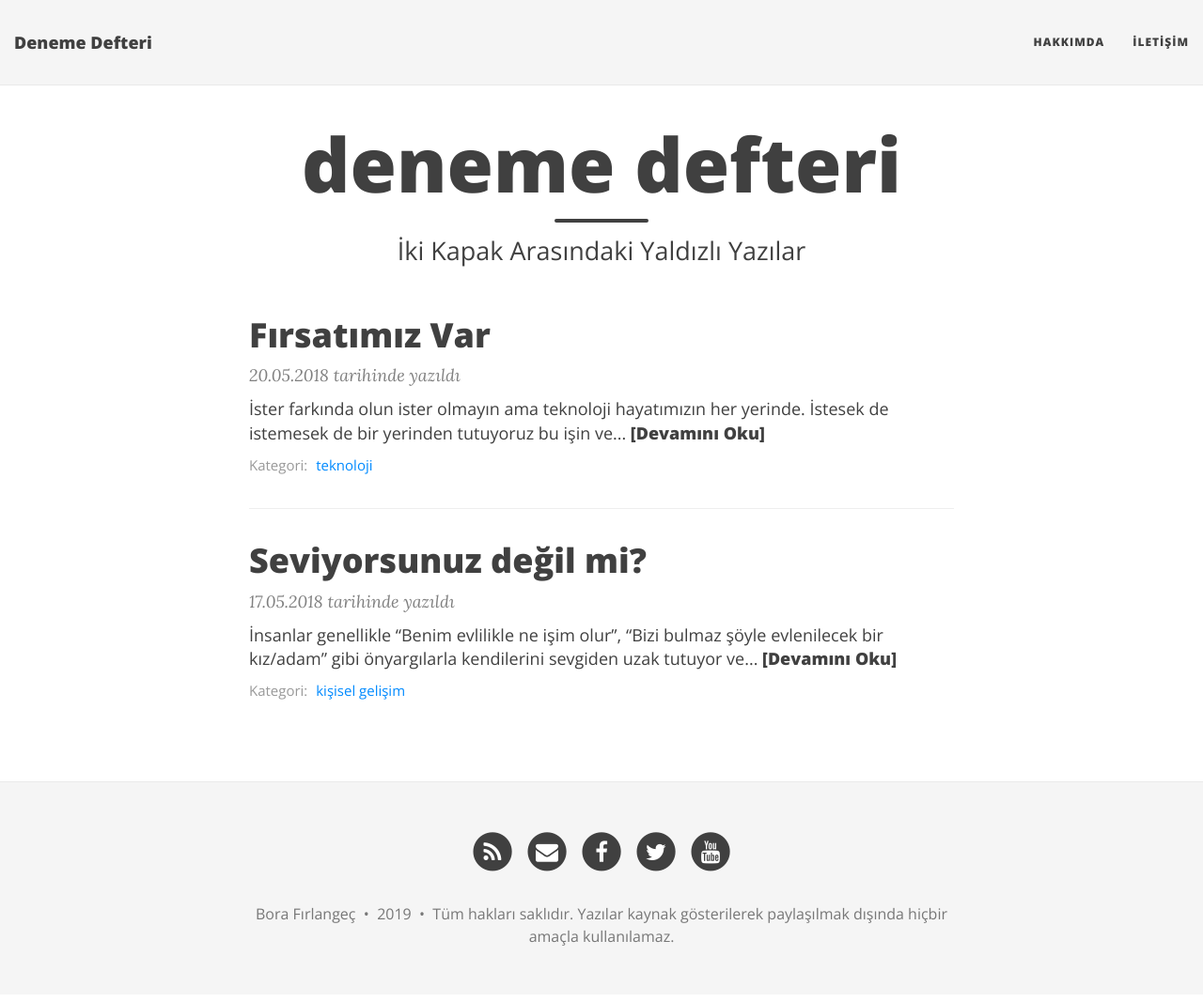
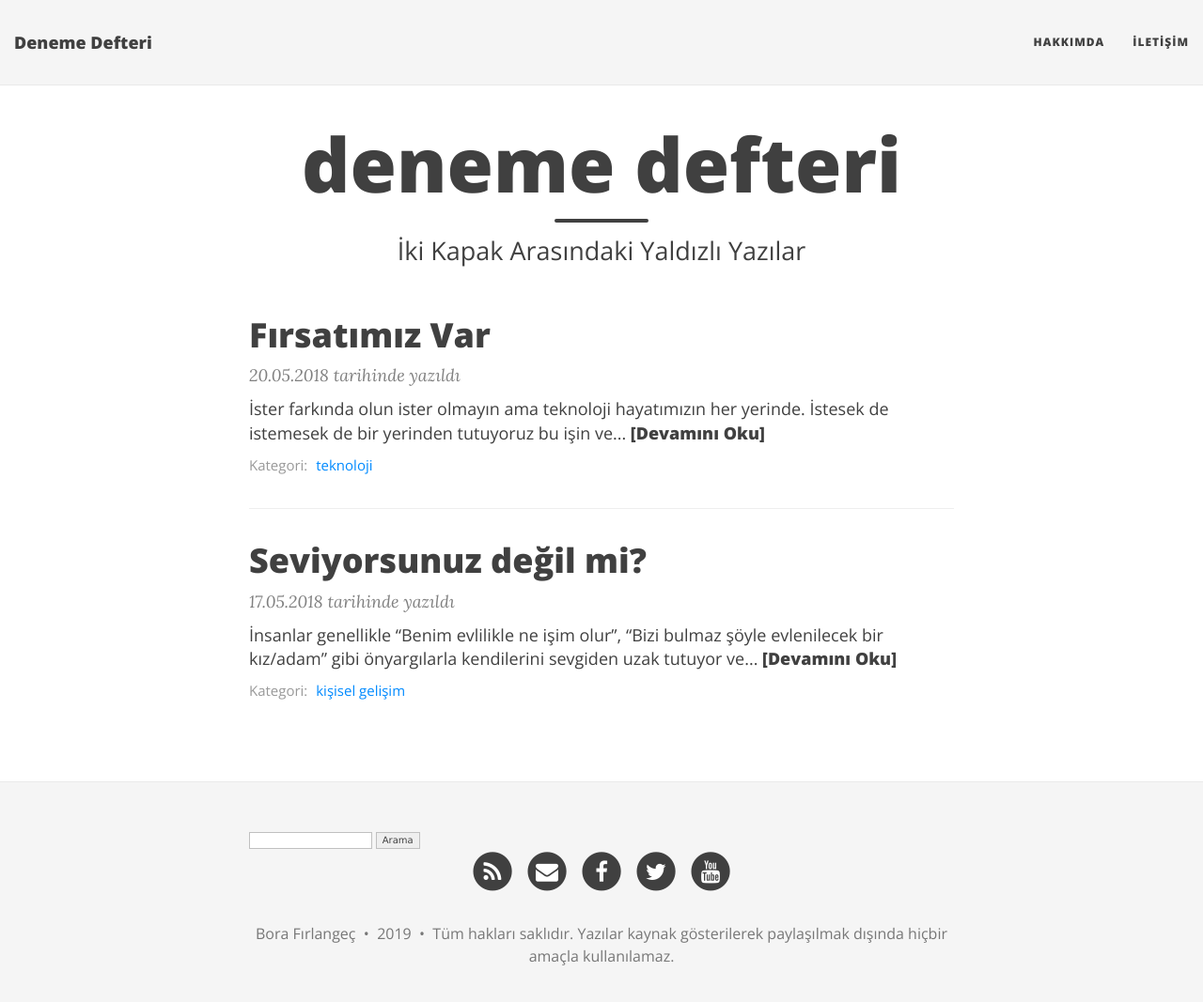
Before and after one commit to borfirbora/borfirbora.github.io, a Jekyll site: the page built from index.html, in a window 1280 px wide and 1080 px high. Shown: the top 1067 px of the window at 94% size. Built offline with Jekyll 4.4.1, drawn with Linux system fonts in a browser that asks for light colours; nearby versions of some CDN libraries; the list of posts is cut into pages by our own code; comment, search, counter and statistics services are not loaded.

Commit message:
Update footer.html

```diff
--- a/_includes/footer.html
+++ b/_includes/footer.html
@@ -2,18 +2,13 @@
   <div class="container beautiful-jekyll-footer">
     <div class="row">
       <div class="col-lg-8 col-lg-offset-2 col-md-10 col-md-offset-1">
-        <script>
-  (function() {
-    var cx = '002979453833166646368:ogq7wri1gbc';
-    var gcse = document.createElement('script');
-    gcse.type = 'text/javascript';
-    gcse.async = true;
-    gcse.src = 'https://cse.google.com/cse.js?cx=' + cx;
-    var s = document.getElementsByTagName('script')[0];
-    s.parentNode.insertBefore(gcse, s);
-  })();
-</script>
-<gcse:search></gcse:search>
+<form name="google" action="http://www.google.com/custom" method="get">
+<input type=hidden name=sitesearch value="denemedefter'.com">
+<INPUT type=hidden name=sa VALUE="Google Search">
+<input type=hidden name=domains value="denemedefteri.com">
+<input type="text" name="q" size="20" length="64" class="search" value="" style="font-family: Verdana; font-size: 10px; border: 1px solid #C0C0C0">
+<input type="submit" class="Arama" value="Arama" style="font-family: Verdana; font-size: 10px; border: 1px solid #C0C0C0">
+</form>
         <ul class="list-inline text-center footer-links">
           {%- for link in site.social-network-links -%}
             {%- assign curkey = link[0] -%}
```
